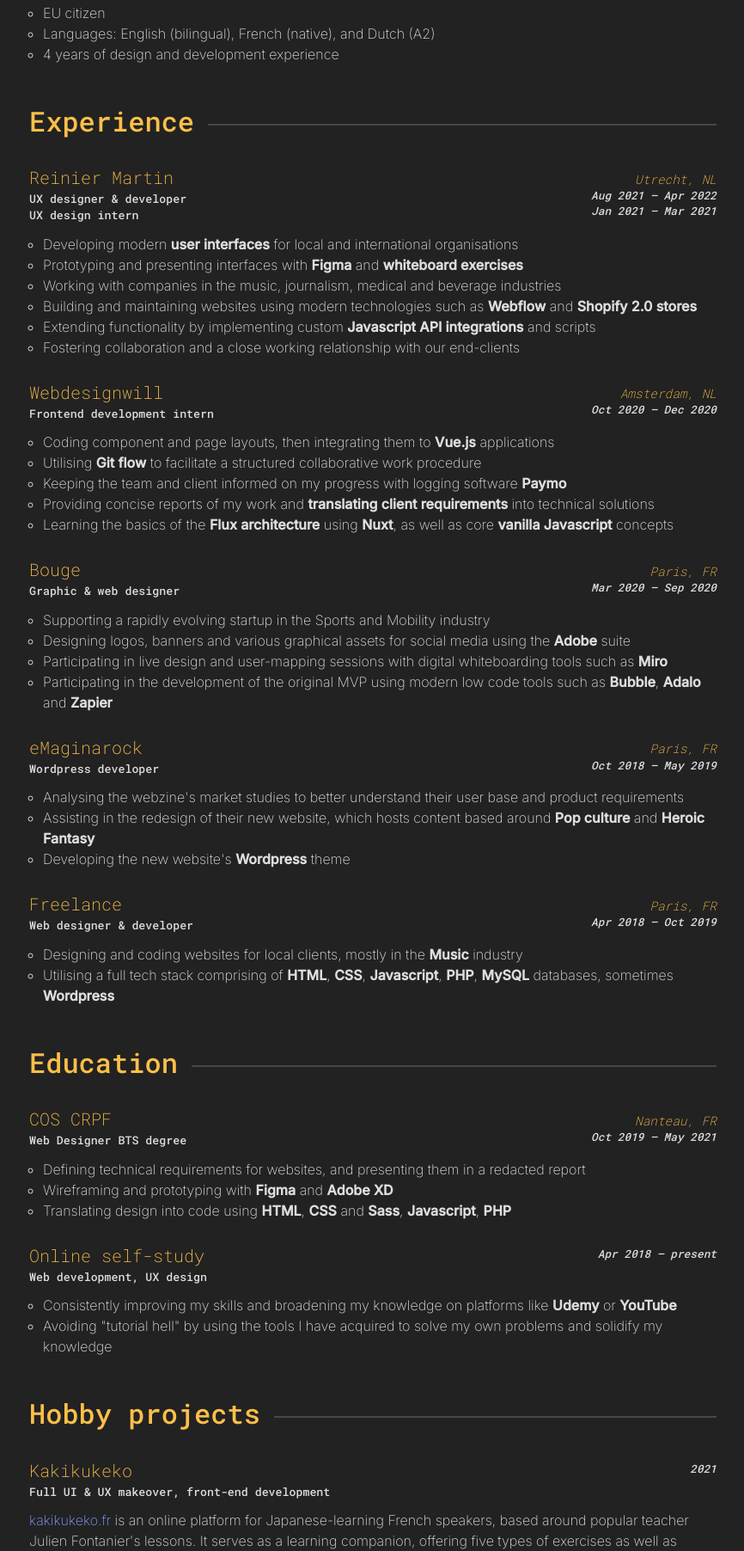
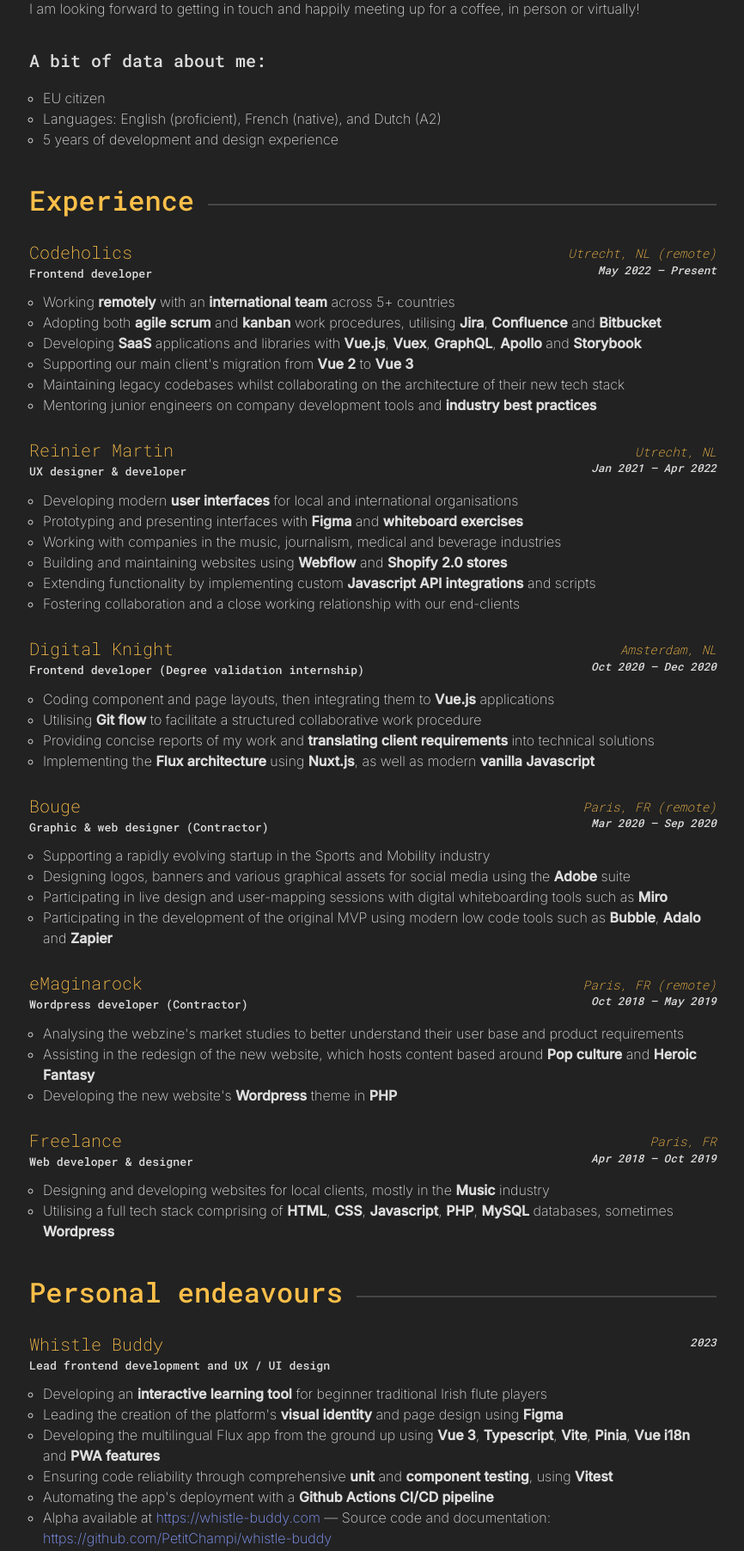
Before and after one commit to PetitChampi/cv, a plain HTML site: page index.html in a window 1280 px wide. Shown: the part 528-2332 px from the top of the page at 86% size, without its empty margins (206-1072 px from the left). Drawn offline with Linux system fonts and the light colour scheme; files whose address does not match are found by name.

Commit message:
Update April 2023

```diff
--- a/index.html
+++ b/index.html
@@ -15,7 +15,7 @@
     <div class="header-intro">
       <h1 class="header-intro--title">Esther Bauzou</h1>
       <h2 class="header-intro--subtitle">Frontend developer • UX and UI designer</h2>
-      <span class="header-intro--location">Utrecht, NL</span>
+      <span class="header-intro--location">Working remote from Jersey, Channel Islands</span>
     </div>
     <aside class="header-aside">
       <a href="mailto:recruitment.esbauzou@gmail.com" target="_blank" class="header-aside--link">
@@ -37,17 +37,18 @@
     <section class="main-section">
       <div class="main-section-header">
         <h3 class="main-section-header--title">Introduction</h3>
-        <span class="main-section-header--line"></span>
+        <div class="main-section-header--line"></div>
       </div>
       <div class="main-section-body">
-        <p>I am a deeply curious and motivated frontend developer, with a particular passion for engineering fresh, intuitive and practical interfaces.  I have a strong eagerness to work in and foster an upbeat environment, which I believe would make me a valuable addition to a company looking for an energetic junior frontender.</p>
-        <p>This past year, I have been working as a UX designer and developer, focusing on implementing user-friendly interfaces. My current drive is to delve deeper into their underlying frontend architecture and accelerate my technical development.</p>
+        <p>I am a deeply curious and driven frontend developer, with a particular passion for engineering sleek, intuitive and practical interfaces. I have a strong eagerness to work in and foster an upbeat environment, which I believe would make me a valuable addition to any company looking for a dedicated and enthusiastic frontender.</p>
+        <p>I have been exploring both development and design techniques throughout my career, which has allowed me to develop a distinct blend of frontend engineering skills that harmoniously combines the intricate technical foundations with the appealing visual interfaces of digital products.</p>
+        <p>Over the course of my whole career, I have experienced working remotely, combining effective communication and collaboration with the benefits of flexibility. I greatly appreciate the balance remote work offers and would be eager to exclusively pursue this type of arrangement.</p>
         <p>I am looking forward to getting in touch and happily meeting up for a coffee, in person or virtually!</p>
         <h4 class="main-section-body--heading">A bit of data about me:</h4>
         <ul>
           <li>EU citizen</li>
-          <li>Languages: English (bilingual), French (native), and Dutch (A2)</li>
-          <li>4 years of design and development experience</li>
+          <li>Languages: English (proficient), French (native), and Dutch (A2)</li>
+          <li>5 years of development and design experience</li>
         </ul>
       </div>
     </section>
@@ -55,41 +56,60 @@
     <section class="main-section">
       <div class="main-section-header">
         <h3 class="main-section-header--title">Experience</h3>
-        <span class="main-section-header--line"></span>
+        <div class="main-section-header--line"></div>
       </div>
       <div class="main-section-body cv">
         <article class="cv-item">
           <div class="cv-item-header">
-            <h4 class="cv-item-header--title">Reinier Martin</h4>
-            <h5 class="cv-item-header--subtitle">UX designer & developer<br>UX design intern</h5>
+            <h4 class="cv-item-header--title">Codeholics</h4>
+            <h5 class="cv-item-header--subtitle">Frontend developer</h5>
           </div>
           <div class="cv-item-body">
             <ul>
-              <li>Developing modern <strong>user interfaces</strong> for local and international organisations</li>
-              <li>Prototyping and presenting interfaces with <strong>Figma</strong> and <strong>whiteboard exercises</strong></li>
+              <li>Working <b>remotely</b> with an <b>international team</b> across 5+ countries</li>
+              <li>Adopting both <b>agile scrum</b> and <b>kanban</b> work procedures, utilising <b>Jira</b>, <b>Confluence</b> and <b>Bitbucket</b></li>
+              <li>Developing <b>SaaS</b> applications and libraries with <b>Vue.js</b>, <b>Vuex</b>, <b>GraphQL</b>, <b>Apollo</b> and <b>Storybook</b></li>
+              <li>Supporting our main client's migration from <b>Vue 2</b> to <b>Vue 3</b></li>
+              <li>Maintaining legacy codebases whilst collaborating on the architecture of their new tech stack</li>
+              <li>Mentoring junior engineers on company development tools and <b>industry best practices</b></li>
+            </ul>
+          </div>
+          <div class="cv-item-location">
+            <span class="cv-item-location--title">Utrecht, NL (remote)</span>
+            <span class="cv-item-location--subtitle">May&nbsp;2022 — Present</span>
+          </div>
+        </article>
+        <article class="cv-item">
+          <div class="cv-item-header">
+            <h4 class="cv-item-header--title">Reinier Martin</h4>
+            <h5 class="cv-item-header--subtitle">UX designer & developer</h5>
+          </div>
+          <div class="cv-item-body">
+            <ul>
+              <li>Developing modern <b>user interfaces</b> for local and international organisations</li>
+              <li>Prototyping and presenting interfaces with <b>Figma</b> and <b>whiteboard exercises</b></li>
               <li>Working with companies in the music, journalism, medical and beverage industries</li>
-              <li>Building and maintaining websites using modern technologies such as <strong>Webflow</strong> and <strong>Shopify 2.0 stores</strong></li>
-              <li>Extending functionality by implementing custom <strong>Javascript API integrations</strong> and scripts</li>
+              <li>Building and maintaining websites using <b>Webflow</b> and <b>Shopify 2.0 stores</b></li>
+              <li>Extending functionality by implementing custom <b>Javascript API integrations</b> and scripts</li>
               <li>Fostering collaboration and a close working relationship with our end-clients</li>
             </ul>
           </div>
           <div class="cv-item-location">
             <span class="cv-item-location--title">Utrecht, NL</span>
-            <span class="cv-item-location--subtitle">Aug&nbsp;2021 — Apr&nbsp;2022<br>Jan&nbsp;2021 — Mar&nbsp;2021</span>
+            <span class="cv-item-location--subtitle">Jan&nbsp;2021 — Apr&nbsp;2022</span>
           </div>
         </article>
         <article class="cv-item">
           <div class="cv-item-header">
-            <h4 class="cv-item-header--title">Webdesignwill</h4>
-            <h5 class="cv-item-header--subtitle">Frontend development intern</h5>
+            <h4 class="cv-item-header--title">Digital Knight</h4>
+            <h5 class="cv-item-header--subtitle">Frontend developer (Degree validation internship)</h5>
           </div>
           <div class="cv-item-body">
             <ul>
-              <li>Coding component and page layouts, then integrating them to <strong>Vue.js</strong> applications</li>
-              <li>Utilising <strong>Git flow</strong> to facilitate a structured collaborative work procedure</li>
-              <li>Keeping the team and client informed on my progress with logging software <strong>Paymo</strong></li>
-              <li>Providing concise reports of my work and <strong>translating client requirements</strong> into technical solutions</li>
-              <li>Learning the basics of the <strong>Flux architecture</strong> using <strong>Nuxt</strong>, as well as core <strong>vanilla Javascript</strong> concepts</li>
+              <li>Coding component and page layouts, then integrating them to <b>Vue.js</b> applications</li>
+              <li>Utilising <b>Git flow</b> to facilitate a structured collaborative work procedure</li>
+              <li>Providing concise reports of my work and <b>translating client requirements</b> into technical solutions</li>
+              <li>Implementing the <b>Flux architecture</b> using <b>Nuxt.js</b>, as well as modern <b>vanilla Javascript</b></li>
             </ul>
           </div>
           <div class="cv-item-location">
@@ -100,47 +120,47 @@
         <article class="cv-item">
           <div class="cv-item-header">
             <h4 class="cv-item-header--title">Bouge</h4>
-            <h5 class="cv-item-header--subtitle">Graphic & web designer</h5>
+            <h5 class="cv-item-header--subtitle">Graphic & web designer (Contractor)</h5>
           </div>
           <div class="cv-item-body">
             <ul>
               <li>Supporting a rapidly evolving startup in the Sports and Mobility industry</li>
-              <li>Designing logos, banners and various graphical assets for social media using the <strong>Adobe</strong> suite</li>
-              <li>Participating in live design and user-mapping sessions with digital whiteboarding tools such as <strong>Miro</strong></li>
-              <li>Participating in the development of the original MVP using modern low code tools such as <strong>Bubble</strong>, <strong>Adalo</strong> and <strong>Zapier</strong></li>
+              <li>Designing logos, banners and various graphical assets for social media using the <b>Adobe</b> suite</li>
+              <li>Participating in live design and user-mapping sessions with digital whiteboarding tools such as <b>Miro</b></li>
+              <li>Participating in the development of the original MVP using modern low code tools such as <b>Bubble</b>, <b>Adalo</b> and <b>Zapier</b></li>
             </ul>
           </div>
           <div class="cv-item-location">
-            <span class="cv-item-location--title">Paris, FR</span>
+            <span class="cv-item-location--title">Paris, FR (remote)</span>
             <span class="cv-item-location--subtitle">Mar&nbsp;2020 — Sep&nbsp;2020</span>
           </div>
         </article>
         <article class="cv-item">
           <div class="cv-item-header">
             <h4 class="cv-item-header--title">eMaginarock</h4>
-            <h5 class="cv-item-header--subtitle">Wordpress developer</h5>
+            <h5 class="cv-item-header--subtitle">Wordpress developer (Contractor)</h5>
           </div>
           <div class="cv-item-body">
             <ul>
               <li>Analysing the webzine's market studies to better understand their user base and product requirements</li>
-              <li>Assisting in the redesign of their new website, which hosts content based around <strong>Pop culture</strong> and <strong>Heroic Fantasy</strong></li>
-              <li>Developing the new website's <strong>Wordpress</strong> theme</li>
+              <li>Assisting in the redesign of the new website, which hosts content based around <b>Pop culture</b> and <b>Heroic Fantasy</b></li>
+              <li>Developing the new website's <b>Wordpress</b> theme in <b>PHP</b></li>
             </ul>
           </div>
           <div class="cv-item-location">
-            <span class="cv-item-location--title">Paris, FR</span>
+            <span class="cv-item-location--title">Paris, FR (remote)</span>
             <span class="cv-item-location--subtitle">Oct&nbsp;2018 — May&nbsp;2019</span>
           </div>
         </article>
         <article class="cv-item">
           <div class="cv-item-header">
             <h4 class="cv-item-header--title">Freelance</h4>
-            <h5 class="cv-item-header--subtitle">Web designer & developer</h5>
+            <h5 class="cv-item-header--subtitle">Web developer & designer</h5>
           </div>
           <div class="cv-item-body">
             <ul>
-              <li>Designing and coding websites for local clients, mostly in the <strong>Music</strong> industry</li>
-              <li>Utilising a full tech stack comprising of <strong>HTML</strong>, <strong>CSS</strong>, <strong>Javascript</strong>, <strong>PHP</strong>, <strong>MySQL</strong> databases, sometimes <strong>Wordpress</strong></li>
+              <li>Designing and developing websites for local clients, mostly in the <b>Music</b> industry</li>
+              <li>Utilising a full tech stack comprising of <b>HTML</b>, <b>CSS</b>, <b>Javascript</b>, <b>PHP</b>, <b>MySQL</b> databases, sometimes <b>Wordpress</b></li>
             </ul>
           </div>
           <div class="cv-item-location">
@@ -153,40 +173,65 @@
 
     <section class="main-section">
       <div class="main-section-header">
-        <h3 class="main-section-header--title">Education</h3>
-        <span class="main-section-header--line"></span>
+        <h3 class="main-section-header--title">Personal endeavours</h3>
+        <div class="main-section-header--line"></div>
       </div>
       <div class="main-section-body cv">
         <article class="cv-item">
           <div class="cv-item-header">
-            <h4 class="cv-item-header--title">COS CRPF</h4>
-            <h5 class="cv-item-header--subtitle">Web Designer BTS degree</h5>
+            <h4 class="cv-item-header--title">Whistle Buddy</h4>
+            <h5 class="cv-item-header--subtitle">Lead frontend development and UX / UI design</h5>
           </div>
           <div class="cv-item-body">
             <ul>
-              <li>Defining technical requirements for websites, and presenting them in a redacted report</li>
-              <li>Wireframing and prototyping with <strong>Figma</strong> and <strong>Adobe XD</strong></li>
-              <li>Translating design into code using <strong>HTML</strong>, <strong>CSS</strong> and <strong>Sass</strong>, <strong>Javascript</strong>, <strong>PHP</strong></li>
+              <li>Developing an <b>interactive learning tool</b> for beginner traditional Irish flute players</li>
+              <li>Leading the creation of the platform's <b>visual identity</b> and page design using <b>Figma</b></li>
+              <li>Developing the multilingual Flux app from the ground up using <b>Vue 3</b>, <b>Typescript</b>, <b>Vite</b>, <b>Pinia</b>, <b>Vue i18n</b> and <b>PWA features</b></li>
+              <li>Ensuring code reliability through comprehensive <b>unit</b> and <b>component testing</b>, using <b>Vitest</b></li>
+              <li>Automating the app's deployment with a <b>Github Actions CI/CD pipeline</b></li>
+              <li>Alpha available at <a href="https://whistle-buddy.com/" target="_blank">https://whistle-buddy.com</a> — Source code and documentation: <a href="https://github.com/PetitChampi/whistle-buddy" target="_blank">https://github.com/PetitChampi/whistle-buddy</a></li>
             </ul>
           </div>
           <div class="cv-item-location">
-            <span class="cv-item-location--title">Nanteau, FR</span>
-            <span class="cv-item-location--subtitle">Oct&nbsp;2019 — May&nbsp;2021</span>
+            <span class="cv-item-location--subtitle">2023</span>
           </div>
         </article>
         <article class="cv-item">
           <div class="cv-item-header">
-            <h4 class="cv-item-header--title">Online self-study</h4>
-            <h5 class="cv-item-header--subtitle">Web development, UX design</h5>
+            <h4 class="cv-item-header--title">International Abilympics competition</h4>
+            <h5 class="cv-item-header--subtitle">Competitor in the "Creating Web Pages" category</h5>
           </div>
           <div class="cv-item-body">
             <ul>
-              <li>Consistently improving my skills and broadening my knowledge on platforms like <strong>Udemy</strong> or <strong>YouTube</strong></li>
-              <li>Avoiding "tutorial hell" by using the tools I have acquired to solve my own problems and solidify my knowledge</li>
+              <li>Competing in the <b>international Olympics of Abilities</b> for people with disabilities</li>
+              <li>Contending against competitors from <b>26 different countries</b></li>
+              <li>Contributing to the <b>visibility</b>, <b>inclusion</b> and <b>promotion</b> of people with a handicap</li>
+              <li>Undergoing extensive <b>coaching and preparation</b> to ensure the best possible performance</li>
+              <li>Designing and building an <b>entire front-end</b> in <b>6 hours</b>, scoring a grade of <b>85.6/100</b></li>
             </ul>
           </div>
           <div class="cv-item-location">
-            <span class="cv-item-location--subtitle">Apr 2018&nbsp;—&nbsp;present</span>
+            <span class="cv-item-location--title">France</span>
+            <span class="cv-item-location--subtitle">Oct&nbsp;2021 — Mar&nbsp;2023</span>
+          </div>
+        </article>
+        <article class="cv-item">
+          <div class="cv-item-header">
+            <h4 class="cv-item-header--title">Kakikukeko</h4>
+            <h5 class="cv-item-header--subtitle">Lead frontend development, full UI & UX makeover</h5>
+          </div>
+          <div class="cv-item-body">
+            <ul>
+              <li>Designing an online platform for Japanese-learning French speakers</li>
+              <li><b>Collabotating remotely</b> with lead backend engineer</li>
+              <li>Creating friendly and welcoming <b>visual identity</b></li>
+              <li>Providing a <b>design system</b>, <b>functional prototype</b> and <b>full code documentation</b></li>
+              <li>Developing a <b>framework-agnostic</b> and lightweight frontend with <b>HTML, JS & SASS</b></li>
+              <li>Available online at <a href="https://kakikukeko.fr/" target="_blank">kakikukeko.fr</a></li>
+            </ul>
+          </div>
+          <div class="cv-item-location">
+            <span class="cv-item-location--subtitle">2021</span>
           </div>
         </article>
       </div>
@@ -194,34 +239,25 @@
 
     <section class="main-section">
       <div class="main-section-header">
-        <h3 class="main-section-header--title">Hobby projects</h3>
-        <span class="main-section-header--line"></span>
+        <h3 class="main-section-header--title">Education</h3>
+        <div class="main-section-header--line"></div>
       </div>
       <div class="main-section-body cv">
         <article class="cv-item">
           <div class="cv-item-header">
-            <h4 class="cv-item-header--title">Kakikukeko</h4>
-            <h5 class="cv-item-header--subtitle">Full UI & UX makeover, front-end development</h5>
+            <h4 class="cv-item-header--title">Web Design BTS degree</h4>
+            <h5 class="cv-item-header--subtitle">COS CRPF</h5>
           </div>
           <div class="cv-item-body">
-            <p><a href="https://kakikukeko.fr/">kakikukeko.fr</a> is an online platform for Japanese-learning French speakers, based around popular teacher Julien Fontanier's lessons. It serves as a learning companion, offering five types of exercises as well as interactive tables.</p>
-            <p>Working closely with its original programmer, I created a complete redesign of the platform, from UX optimisation to visual identity.</p>
-            <p>I provided a design system, functional prototype, as well as the entire front-end code, backed by its full CSS class documentation to ensure seamless integration and maintenance.</p>
+            <ul>
+              <li>Defining technical requirements for websites, and presenting them in a redacted report</li>
+              <li>Wireframing and prototyping with <b>Figma</b> and <b>Adobe XD</b></li>
+              <li>Translating design into code using <b>HTML</b>, <b>CSS</b> and <b>Sass</b>, <b>Javascript</b>, <b>PHP</b></li>
+            </ul>
           </div>
           <div class="cv-item-location">
-            <span class="cv-item-location--subtitle">2021</span>
-          </div>
-        </article>
-        <article class="cv-item">
-          <div class="cv-item-header">
-            <h4 class="cv-item-header--title">The Succulent Stash</h4>
-            <h5 class="cv-item-header--subtitle">UI & UX design, Vue development</h5>
-          </div>
-          <div class="cv-item-body">
-            <p>This is a companion project that I use every time I want to learn a new technology. I have chosen a subject that I enjoy, succulent plants, and have created a fictitious website to which I can add anything, from basic forms to e-commerce functionalities, mini-games or even an API.</p>
-          </div>
-          <div class="cv-item-location">
-            <span class="cv-item-location--subtitle">2022 — ongoing</span>
+            <span class="cv-item-location--title">Nanteau, FR</span>
+            <span class="cv-item-location--subtitle">Oct&nbsp;2019 — May&nbsp;2021</span>
           </div>
         </article>
       </div>
--- a/styles/main.scss
+++ b/styles/main.scss
@@ -17,12 +17,13 @@
         color: $primary-color;
         font-size: 2rem;
         font-weight: $font-weight-medium;
+        line-height: 120%;
       }
       &--line {
         height: 2px;
         background-color: $base-text-color;
         opacity: .2;
-        flex: 1;
+        flex-grow: 1;
         margin-top: 0.5rem;
       }
     }
```
Also changed, not shown: styles/css/index.css, 1 other file.
